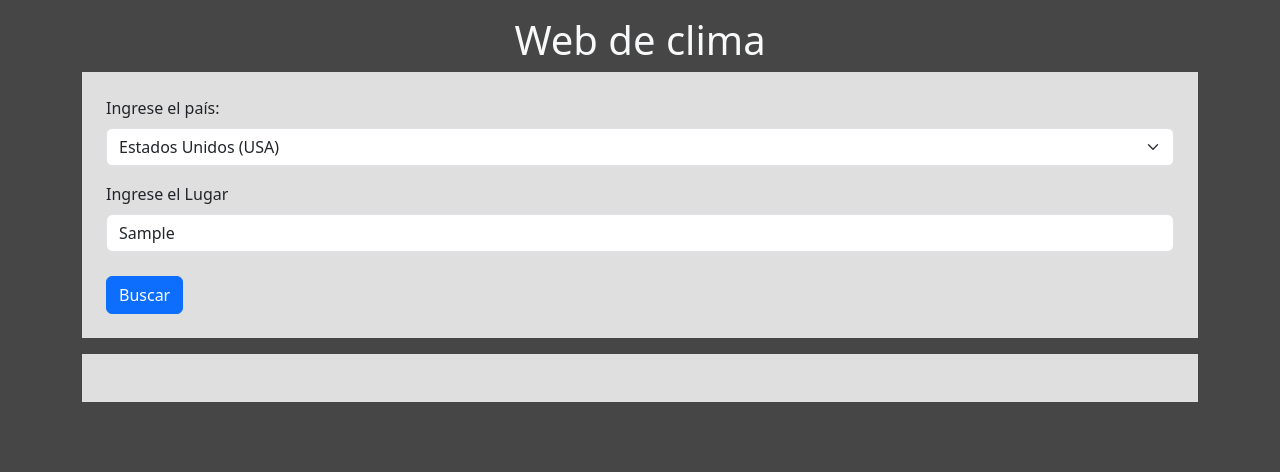
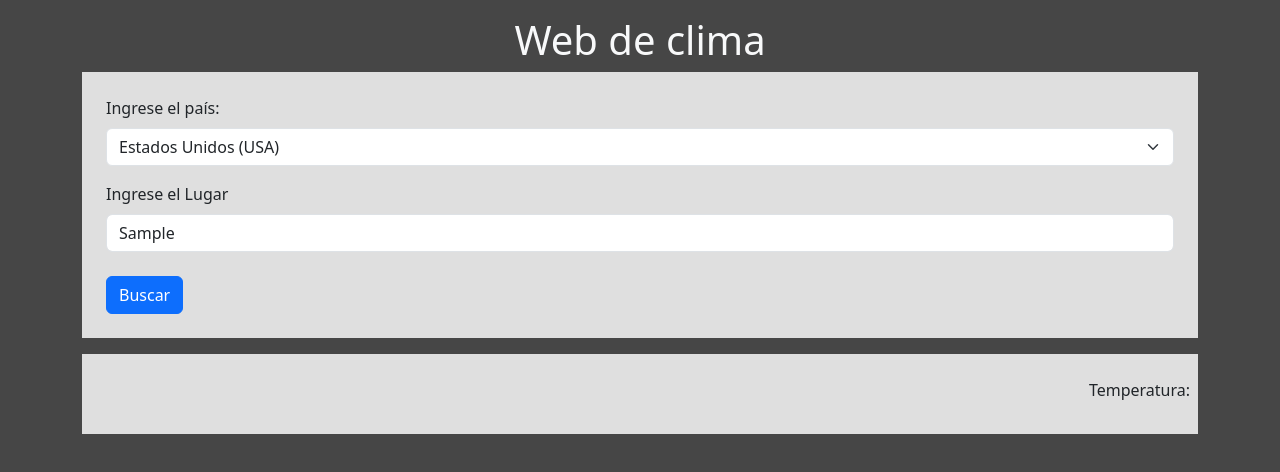
Before and after one commit to elFiol/trabajo-practico-react-N-13, a React (Vite) app: page / in a window 1280 px wide. Both pictures are taken after typing "Sample" into the empty fields and a click on the button "Buscar". Shown: the top 472 px of the page. Built offline with nearby package versions, Linux system fonts and the light colour scheme.

Commit message:
mostramos el clima, el lugar, y la descripcion del clima del lugar

```diff
--- a/src/components/Resultados.jsx
+++ b/src/components/Resultados.jsx
@@ -1,4 +1,19 @@
+import React, { useState, useEffect } from "react";
+
 const Resultados = ({ clima, noEncontro }) => {
+    const [gradosCelcius, setGradosCelcius] = useState("");
+
+    useEffect(() => {
+        if (clima && clima.main && clima.main.temp) {
+            const celcius = convertirAKelvinACelsius(clima.main.temp);
+            setGradosCelcius(celcius + ' °C');
+        }
+    }, [clima]);
+
+    const convertirAKelvinACelsius = (kelvin) => {
+        return (kelvin - 273.15).toFixed(2);
+    };
+
     const mostrarComponente = noEncontro ? (
         <div className="my-3 Formulario py-3 px-2">
             <p className="text-center mb-0">No se encontraron resultados</p>
@@ -6,7 +21,10 @@ const Resultados = ({ clima, noEncontro }) => {
     ) : (
         <div className="my-3 Formulario py-3 px-2">
             <h3>{clima.name}</h3>
-            <p></p>
+            <p className="text-end">Temperatura: {gradosCelcius}</p>
+            {clima.weather && clima.weather.length > 0 && (
+                <p className="text-end">Descripción del clima: {clima.weather[0].description}</p>
+            )}
         </div>
     );
 
```
